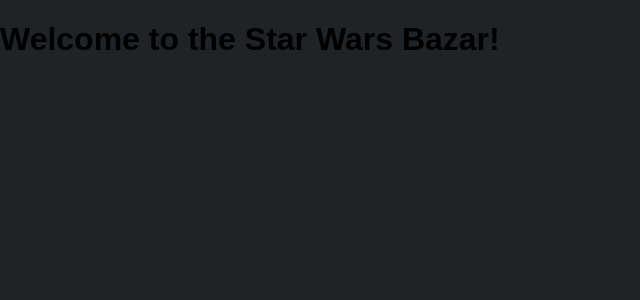
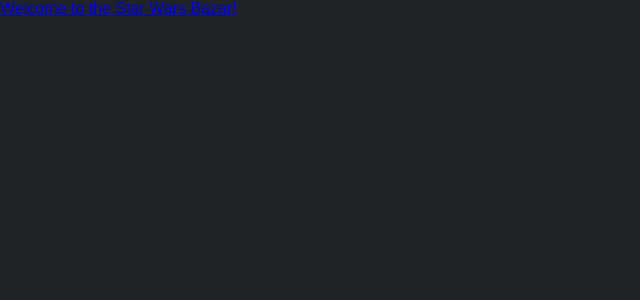
Before and after one commit to Rick1Marques/star-wars-bazar-app, a Next.js app: page / in a window 1280 px wide. Shown: the top 300 px of the page, without its empty margins (0-640 px from the left). Built offline with nearby package versions, Linux system fonts and the light colour scheme.

Commit message:
add link HomePage

```diff
--- a/pages/index.js
+++ b/pages/index.js
@@ -1,6 +1,7 @@
 // import { starshipsApp } from "@/db/dataProcessing/starships_app";
+// console.log(JSON.stringify(starshipsApp, null, 2));
+import Link from "next/link";
 
 export default function HomePage() {
-  // console.log(JSON.stringify(starshipsApp, null, 2));
-  return <h1>Welcome to the Star Wars Bazar!</h1>;
+  return <Link href="./marketplace">Welcome to the Star Wars Bazar!</Link>;
 }
```
